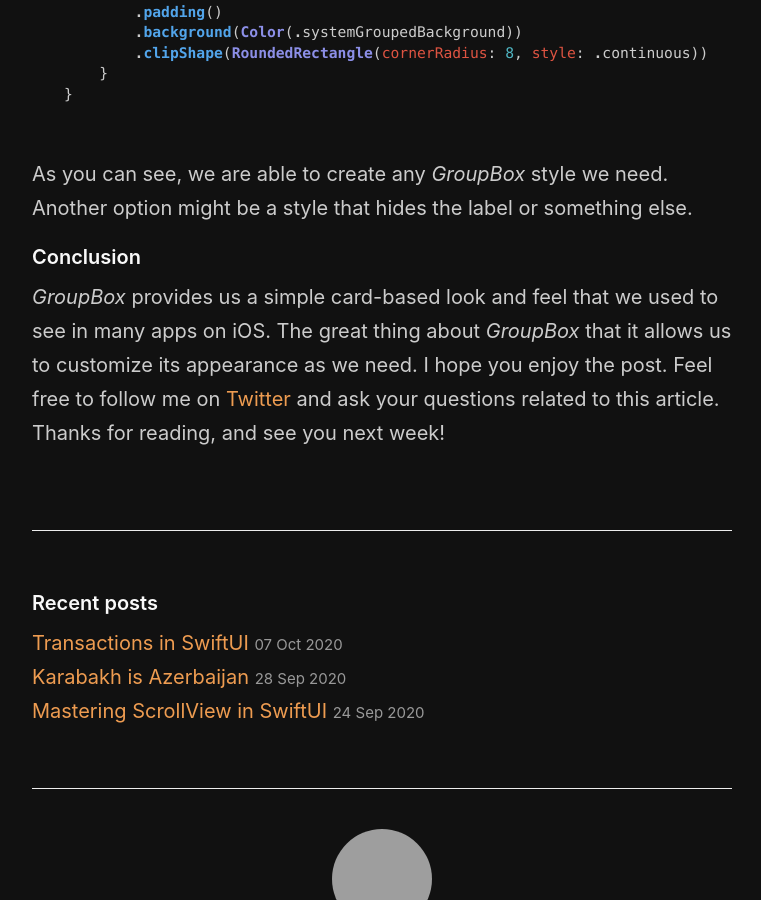
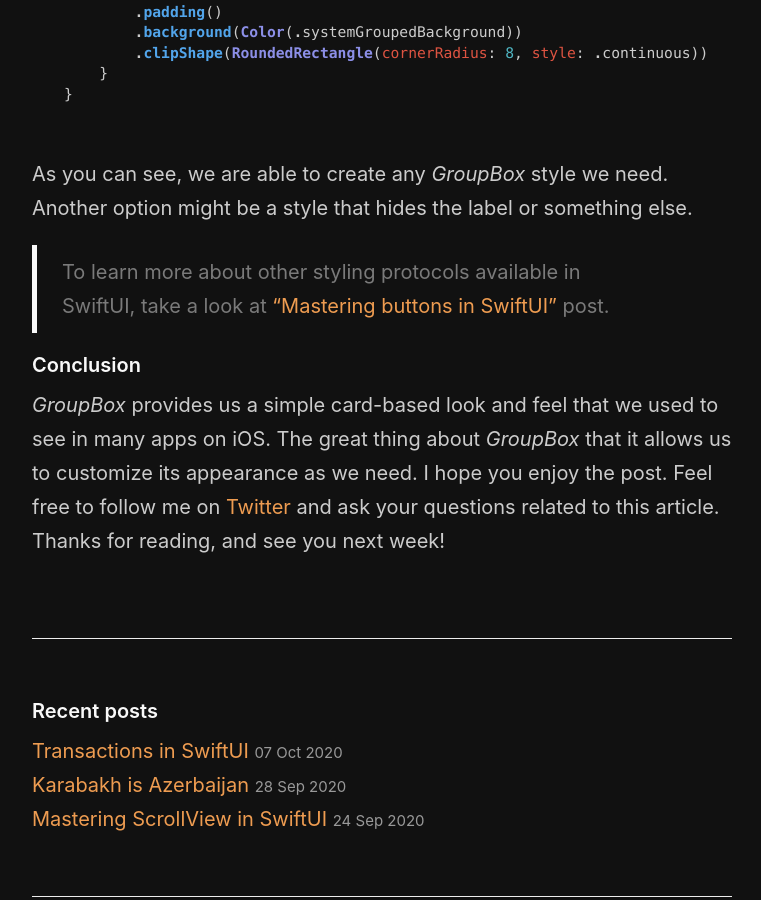
Before and after one commit to mecid/mecid.github.io, a Jekyll site: the page built from _posts/2020-10-15-mastering-groupbox-in-swiftui.md, in a window 1280 px wide and 900 px high, scrolled down 4399 px, cut to the strip 0-900 px from the top of the window. Shown: the whole strip, without its empty margins (258-1019 px from the left). Built offline with Jekyll 4.4.1, drawn with Linux system fonts in a browser that asks for light colours; grey boxes are pictures that could not be loaded.

Commit message:
mastering buttons post reference added.

```diff
--- a/_posts/2020-10-15-mastering-groupbox-in-swiftui.md
+++ b/_posts/2020-10-15-mastering-groupbox-in-swiftui.md
@@ -96,5 +96,7 @@ struct CardGroupBoxStyle: GroupBoxStyle {
 
 As you can see, we are able to create any *GroupBox* style we need. Another option might be a style that hides the label or something else.
 
+> To learn more about other styling protocols available in SwiftUI, take a look at ["Mastering buttons in SwiftUI"](/2020/02/19/mastering-buttons-in-swiftui/) post.
+
 #### Conclusion
 *GroupBox* provides us a simple card-based look and feel that we used to see in many apps on iOS. The great thing about *GroupBox* that it allows us to customize its appearance as we need. I hope you enjoy the post. Feel free to follow me on [Twitter](https://twitter.com/mecid) and ask your questions related to this article. Thanks for reading, and see you next week!
```
